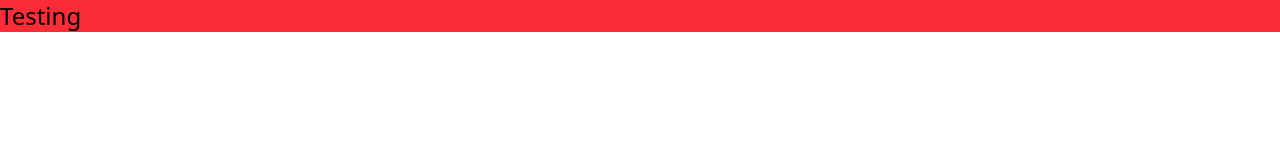
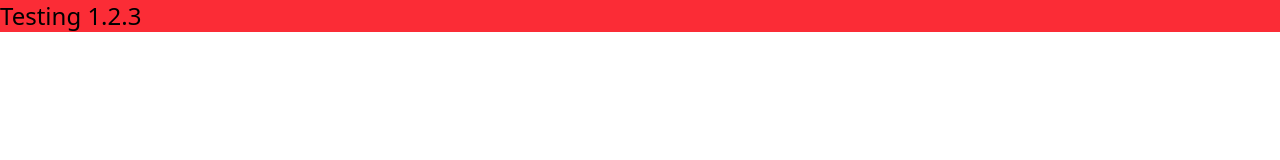
Before and after one commit to LucasUdrea-dev/ElBuenSabor-frontend-PF25, a React (Vite) app: page / in a window 1280 px wide. Shown: the top 160 px of the page. Built offline with nearby package versions, Linux system fonts and the light colour scheme.

Commit message:
initial commit

```diff
--- a/src/App.tsx
+++ b/src/App.tsx
@@ -7,7 +7,7 @@ function App() {
         <div className='App'>
             <div className=" center flex bg-red-500 ">
                 <h1 className="text-2xl">
-                    Testing
+                    Testing 1.2.3
                 </h1>
             </div>
         </div>
```
